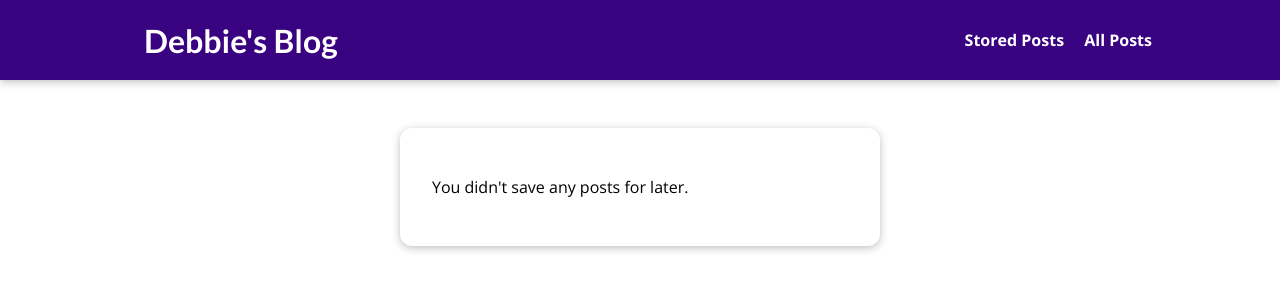
After one commit to artytim/django-my-site, a Django app: page /read-later in a window 1280 px wide. The commit adds this page. Shown: the top 300 px of the page. Run offline with Django 3.2, Linux system fonts and the light colour scheme.

Commit message:
Add Read Later & Manage Read Later via Session

```diff
--- a/blog/static/blog/index.css
+++ b/blog/static/blog/index.css
@@ -1,4 +1,3 @@
-
 #welcome {
   background: linear-gradient(to right top, #6305dd, #390281);
   padding: 6rem 12%;
--- /dev/null
+++ b/blog/static/blog/stored-posts.css
@@ -0,0 +1,39 @@
+#main-navigation {
+  background-color: #390281;
+  box-shadow: 0 2px 8px rgba(0, 0, 0, 0.25);
+}
+
+#stored-posts {
+  margin: 8rem auto 3rem auto;
+  padding: 2rem;
+  border-radius: 12px;
+  box-shadow: 0 2px 8px rgba(0, 0, 0, 0.25);
+  background-color: white;
+  width: 90%;
+  max-width: 30rem;
+}
+
+#stored-posts ul {
+  list-style: none;
+  margin: 0;
+  padding: 0;
+}
+
+#stored-posts li {
+  margin: 1rem 0;
+}
+
+#stored-posts a {
+  display: block;
+  padding: 1rem;
+  width: 100%;
+  text-decoration: none;
+  border: 1px solid #ccc;
+  color: #1b1b1b;
+  font-weight: bold;
+}
+
+#stored-posts a:hover,
+#stored-posts a:active {
+  background-color: #ccc;
+}
--- /dev/null
+++ b/blog/templates/blog/stored-posts.html
@@ -0,0 +1,23 @@
+{% extends "base.html" %}
+{% load static %}
+
+{% block title %}
+My Stored Posts
+{% endblock %}
+
+{% block css_files %}
+<link rel="stylesheet" href="{% static "blog/stored-posts.css" %}">
+{% endblock %}
+
+{% block content %}
+<section id="stored-posts">
+  {% if not has_posts %}
+  <p>You didn't save any posts for later.</p>
+  {% endif %}
+  <ul>
+    {% for post in posts %}
+    <li><a href="{% url "post-detail-page" post.slug %}">{{ post.title }}</a></li>
+    {% endfor %}
+  </ul>
+</section>
+{% endblock %}
--- a/blog/urls.py
+++ b/blog/urls.py
@@ -6,5 +6,6 @@ urlpatterns = [
     path("", views.StartingPageView.as_view(), name="starting-page"),
     path("posts", views.AllPostsView.as_view(), name="posts-page"),
     path("posts/<slug:slug>", views.SinglePostView.as_view(),
-         name="post-detail-page")  # /posts/my-first-post
+         name="post-detail-page"),  # /posts/my-first-post
+    path("read-later", views.ReadLaterView.as_view(), name="read-later")
 ]
--- a/blog/views.py
+++ b/blog/views.py
@@ -1,4 +1,3 @@
-
 from django.shortcuts import render, get_object_or_404
 from django.http import HttpResponseRedirect
 from django.urls import reverse
@@ -29,13 +28,23 @@ class AllPostsView(ListView):
 
 
 class SinglePostView(View):
+    def is_stored_post(self, request, post_id):
+        stored_posts = request.session.get("stored_posts")
+        if stored_posts is not None:
+            is_saved_for_later = post_id in stored_posts
+        else:
+            is_saved_for_later = False
+
+        return is_saved_for_later
+
     def get(self, request, slug):
         post = Post.objects.get(slug=slug)
         context = {
             "post": post,
             "post_tags": post.tags.all(),
             "comment_form": CommentForm(),
-            "comments": post.comments.all().order_by("-id")
+            "comments": post.comments.all().order_by("-id"),
+            "saved_for_later": self.is_stored_post(request, post.id)
         }
         return render(request, "blog/post-detail.html", context)
 
@@ -53,6 +62,41 @@ class SinglePostView(View):
             "post": post,
             "post_tags": post.tags.all(),
             "comment_form": comment_form,
-            "comments": post.comments.all().order_by("-id")
+            "comments": post.comments.all().order_by("-id"),
+            "saved_for_later": self.is_stored_post(request, post.id)
         }
         return render(request, "blog/post-detail.html", context)
+
+
+class ReadLaterView(View):
+    def get(self, request):
+        stored_posts = request.session.get("stored_posts")
+
+        context = {}
+
+        if stored_posts is None or len(stored_posts) == 0:
+            context["posts"] = []
+            context["has_posts"] = False
+        else:
+            posts = Post.objects.filter(id__in=stored_posts)
+            context["posts"] = posts
+            context["has_posts"] = True
+
+        return render(request, "blog/stored-posts.html", context)
+
+    def post(self, request):
+        stored_posts = request.session.get("stored_posts")
+
+        if stored_posts is None:
+            stored_posts = []
+
+        post_id = int(request.POST["post_id"])
+
+        if post_id not in stored_posts:
+            stored_posts.append(post_id)
+        else:
+            stored_posts.remove(post_id)
+
+        request.session["stored_posts"] = stored_posts
+
+        return HttpResponseRedirect("/")
--- a/static/app.css
+++ b/static/app.css
@@ -35,6 +35,7 @@ h3 {
   text-decoration: none;
   color: white;
   font-weight: bold;
+  margin-left: 1rem;
 }
 
 #main-navigation a:hover,
--- a/templates/base.html
+++ b/templates/base.html
@@ -2,6 +2,7 @@
 
 <!DOCTYPE html>
 <html lang="en">
+
 <head>
   <meta charset="UTF-8">
   <meta name="viewport" content="width=device-width, initial-scale=1.0">
@@ -9,10 +10,12 @@
   <link rel="stylesheet" href="{% static "app.css" %}">
   {% block css_files %}{% endblock %}
 </head>
+
 <body>
   <header id="main-navigation">
     <h1><a href="{% url "starting-page" %}">Debbie's Blog</a></h1>
     <nav>
+      <a href="{% url "read-later" %}">Stored Posts</a>
       <a href="{% url "posts-page" %}">All Posts</a>
     </nav>
   </header>
@@ -20,4 +23,5 @@
   {% block content %}
   {% endblock %}
 </body>
+
 </html>
```
Also changed, not shown: blog/static/blog/post-detail.css (+19 -0 lines), blog/templates/blog/post-detail.html (+13 -0 lines).
